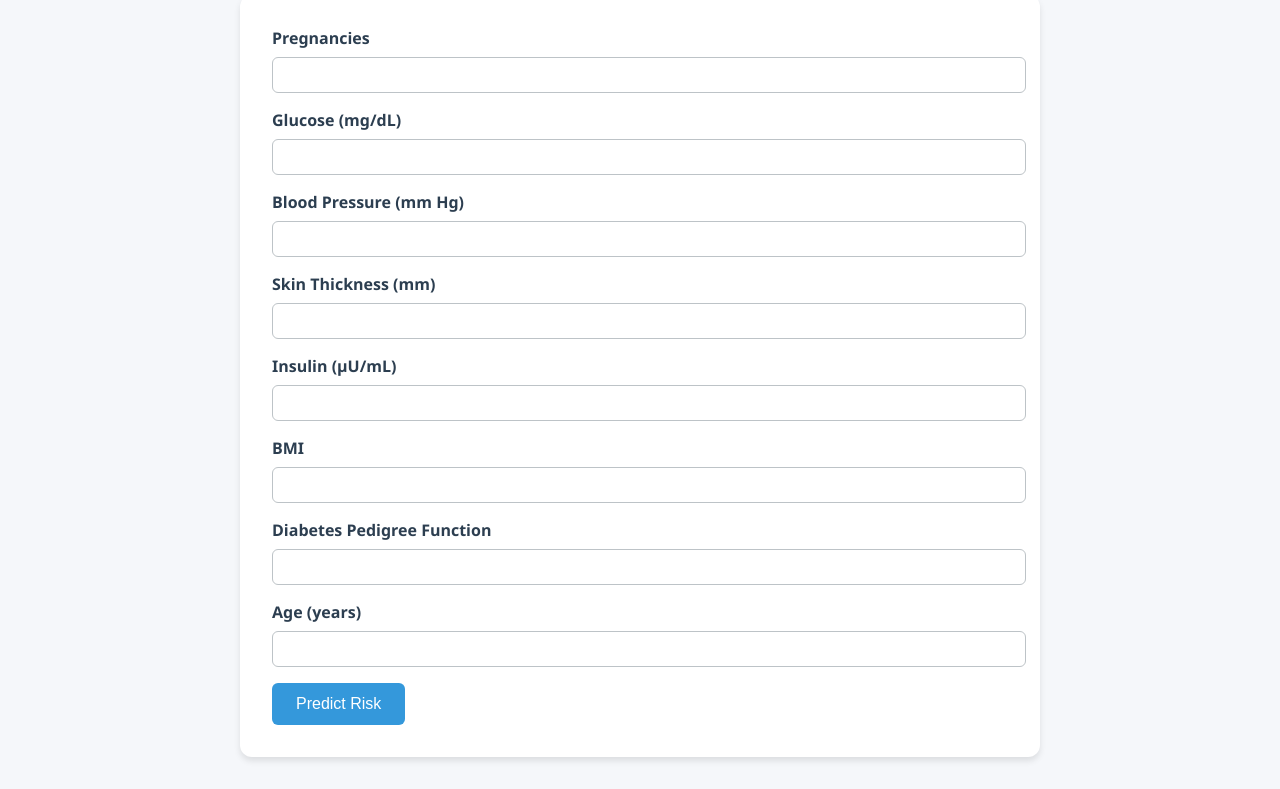
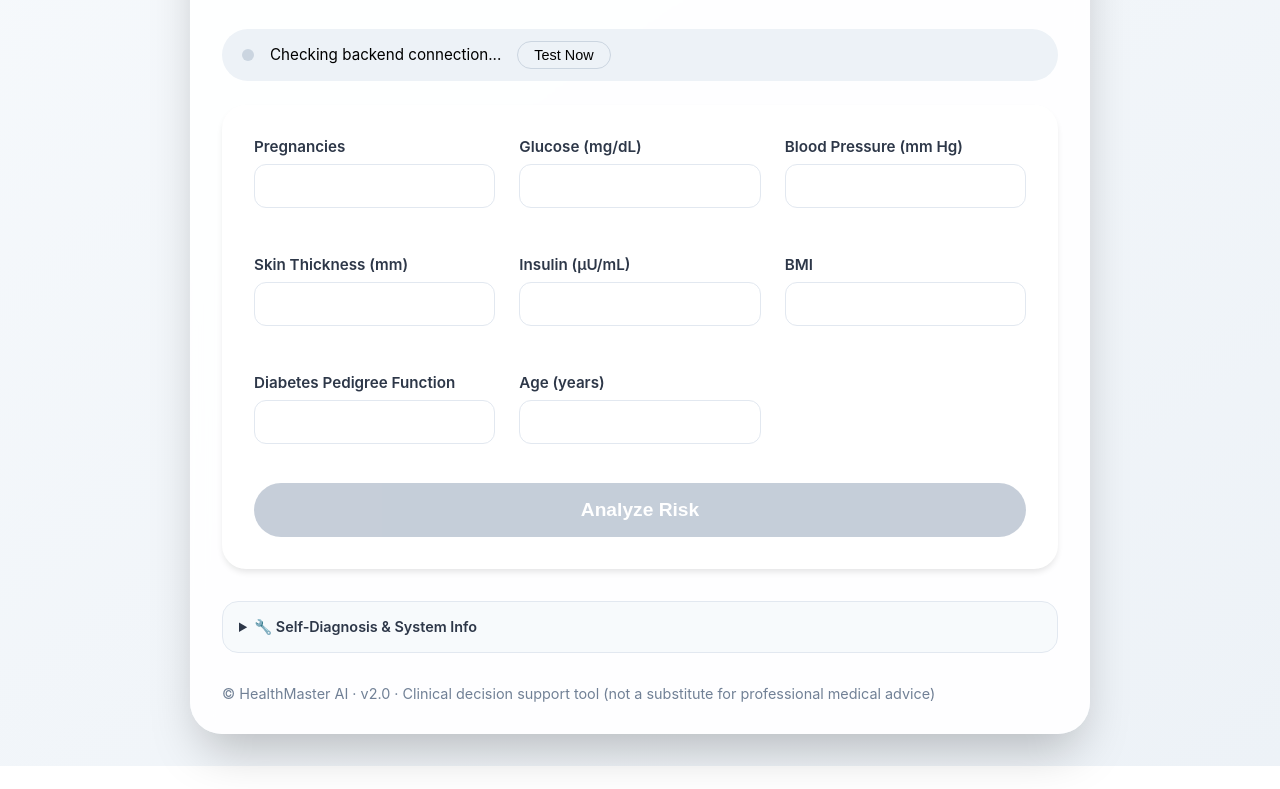
Before and after one commit to CodeWander-666/healthmasterAI, a plain HTML site: page frontend/index.html in a window 1280 px wide. Shown: the part 139-928 px from the top of the page. After the commit the page ends 905 px from the top, so only its background shows below. Drawn offline with nearby package versions, Linux system fonts and the light colour scheme.

Commit message:
Update index.html

```diff
--- a/frontend/index.html
+++ b/frontend/index.html
@@ -3,133 +3,295 @@
 <head>
     <meta charset="UTF-8">
     <meta name="viewport" content="width=device-width, initial-scale=1.0">
-    <title>Diabetes Risk Predictor | HealthMaster AI</title>
+    <title>HealthMaster AI · Diabetes Risk Predictor</title>
     <style>
+        * {
+            box-sizing: border-box;
+            margin: 0;
+            padding: 0;
+        }
         body {
-            font-family: 'Segoe UI', Tahoma, Geneva, Verdana, sans-serif;
-            max-width: 800px;
-            margin: 2rem auto;
-            padding: 0 1rem;
-            background: #f5f7fa;
-            color: #2c3e50;
+            font-family: 'Inter', -apple-system, BlinkMacSystemFont, 'Segoe UI', Roboto, sans-serif;
+            background: linear-gradient(145deg, #f6f9fc 0%, #edf2f7 100%);
+            min-height: 100vh;
+            display: flex;
+            flex-direction: column;
+            align-items: center;
+            padding: 2rem 1rem;
+        }
+        .container {
+            max-width: 900px;
+            width: 100%;
+            background: rgba(255,255,255,0.9);
+            backdrop-filter: blur(12px);
+            border-radius: 2rem;
+            box-shadow: 0 25px 50px -12px rgba(0,0,0,0.25);
+            padding: 2rem;
         }
         h1 {
-            text-align: center;
-            color: #2c3e50;
+            font-size: 2.2rem;
+            font-weight: 600;
+            background: linear-gradient(135deg, #1e3c72, #2a5298);
+            -webkit-background-clip: text;
+            -webkit-text-fill-color: transparent;
+            margin-bottom: 0.5rem;
+        }
+        .subtitle {
+            color: #4a5568;
+            font-size: 1.1rem;
+            margin-bottom: 2rem;
+            border-left: 4px solid #4299e1;
+            padding-left: 1rem;
+        }
+        .status-bar {
+            display: flex;
+            gap: 1rem;
+            align-items: center;
+            margin-bottom: 1.5rem;
+            background: #edf2f7;
+            padding: 0.75rem 1.25rem;
+            border-radius: 100px;
+            font-size: 0.95rem;
+        }
+        .status-led {
+            width: 12px;
+            height: 12px;
+            border-radius: 50%;
+            background: #cbd5e0;
+            transition: background 0.3s;
+        }
+        .status-led.online {
+            background: #48bb78;
+            box-shadow: 0 0 12px #48bb78;
+        }
+        .status-led.offline {
+            background: #f56565;
+            box-shadow: 0 0 12px #f56565;
+        }
+        .status-led.checking {
+            background: #ecc94b;
+            animation: pulse 1.5s infinite;
+        }
+        @keyframes pulse {
+            0% { opacity: 1; }
+            50% { opacity: 0.5; }
+            100% { opacity: 1; }
+        }
+        .check-connection-btn {
+            background: none;
+            border: 1px solid #cbd5e0;
+            padding: 0.3rem 1rem;
+            border-radius: 20px;
+            cursor: pointer;
+            font-size: 0.9rem;
+            transition: all 0.2s;
+        }
+        .check-connection-btn:hover {
+            background: #e2e8f0;
         }
         form {
             background: white;
+            border-radius: 1.5rem;
             padding: 2rem;
-            border-radius: 12px;
-            box-shadow: 0 4px 6px rgba(0,0,0,0.1);
+            box-shadow: 0 4px 6px -1px rgba(0,0,0,0.1);
+            margin-bottom: 2rem;
+        }
+        .form-grid {
+            display: grid;
+            grid-template-columns: repeat(auto-fit, minmax(240px, 1fr));
+            gap: 1.5rem;
         }
         .form-group {
-            margin-bottom: 1rem;
+            display: flex;
+            flex-direction: column;
         }
         label {
-            display: block;
+            font-weight: 600;
             margin-bottom: 0.5rem;
-            font-weight: 600;
+            color: #2d3748;
+            font-size: 0.95rem;
         }
         input {
-            width: 100%;
-            padding: 0.5rem;
-            border: 1px solid #bdc3c7;
-            border-radius: 6px;
+            padding: 0.75rem 1rem;
+            border: 1px solid #e2e8f0;
+            border-radius: 12px;
             font-size: 1rem;
+            transition: border 0.2s, box-shadow 0.2s;
         }
-        button {
-            background: #3498db;
+        input:focus {
+            outline: none;
+            border-color: #4299e1;
+            box-shadow: 0 0 0 3px rgba(66,153,225,0.2);
+        }
+        input.invalid {
+            border-color: #f56565;
+            background: #fff5f5;
+        }
+        .error-message {
+            color: #f56565;
+            font-size: 0.85rem;
+            margin-top: 0.25rem;
+            min-height: 1.2rem;
+        }
+        button[type="submit"] {
+            background: linear-gradient(135deg, #1e3c72, #2a5298);
             color: white;
             border: none;
-            padding: 0.75rem 1.5rem;
-            font-size: 1rem;
-            border-radius: 6px;
+            padding: 1rem 2rem;
+            font-size: 1.2rem;
+            font-weight: 600;
+            border-radius: 40px;
             cursor: pointer;
-            transition: background 0.3s;
+            transition: transform 0.1s, box-shadow 0.2s;
+            width: 100%;
+            margin-top: 1rem;
         }
-        button:hover {
-            background: #2980b9;
+        button[type="submit"]:hover:not(:disabled) {
+            transform: scale(1.02);
+            box-shadow: 0 10px 15px -3px rgba(0,0,0,0.2);
+        }
+        button[type="submit"]:disabled {
+            opacity: 0.6;
+            cursor: not-allowed;
+            background: #a0aec0;
         }
         #result {
-            margin-top: 2rem;
-            padding: 1rem;
             background: white;
-            border-radius: 8px;
-            box-shadow: 0 2px 4px rgba(0,0,0,0.1);
+            border-radius: 1.5rem;
+            padding: 2rem;
+            box-shadow: 0 10px 15px -3px rgba(0,0,0,0.1);
             display: none;
         }
-        #prediction {
-            font-size: 1.2rem;
-            font-weight: bold;
+        .risk-badge {
+            font-size: 1.8rem;
+            font-weight: 700;
             text-align: center;
-            padding: 1rem;
-            border-radius: 8px;
+            padding: 1.5rem;
+            border-radius: 1.5rem;
+            margin-bottom: 2rem;
         }
         .low-risk {
-            background: #d4edda;
-            color: #155724;
+            background: #c6f6d5;
+            color: #22543d;
         }
         .high-risk {
-            background: #f8d7da;
-            color: #721c24;
+            background: #fed7d7;
+            color: #742a2a;
         }
-        #importance-chart {
+        .chart-container {
             margin-top: 2rem;
             height: 300px;
         }
-        .error {
-            background: #f8d7da;
-            color: #721c24;
+        .error-box {
+            background: #fed7d7;
+            color: #742a2a;
             padding: 1rem;
-            border-radius: 8px;
+            border-radius: 1rem;
+            margin: 1rem 0;
+            font-family: monospace;
+            white-space: pre-wrap;
+        }
+        .diagnostic-panel {
+            background: #f7fafc;
+            border-radius: 1rem;
+            padding: 1rem;
+            margin-top: 2rem;
+            font-size: 0.9rem;
+            border: 1px solid #e2e8f0;
+        }
+        .diagnostic-panel summary {
+            cursor: pointer;
+            font-weight: 600;
+            color: #2d3748;
+        }
+        .diagnostic-panel pre {
+            background: #1a202c;
+            color: #cbd5e0;
+            padding: 1rem;
+            border-radius: 0.5rem;
+            overflow-x: auto;
             margin-top: 1rem;
         }
+        footer {
+            margin-top: 2rem;
+            color: #718096;
+            font-size: 0.9rem;
+        }
     </style>
+    <!-- Load Chart.js from CDN -->
+    <script src="https://cdn.jsdelivr.net/npm/chart.js@4.4.0/dist/chart.umd.min.js"></script>
 </head>
 <body>
-    <h1>🩺 Diabetes Risk Assessment</h1>
-    <p>Enter patient medical data to predict diabetes risk and see key contributing factors.</p>
+    <div class="container">
+        <h1>🩺 HealthMaster AI</h1>
+        <div class="subtitle">Diabetes Risk Predictor · Clinical Decision Support</div>
 
+        <!-- Connection status bar -->
+        <div class="status-bar">
+            <span class="status-led" id="status-led"></span>
+            <span id="status-text">Checking backend connection...</span>
+            <button class="check-connection-btn" id="check-connection">Test Now</button>
+        </div>
+
+        <!-- Patient form -->
         <form id="prediction-form">
+            <div class="form-grid">
                 <div class="form-group">
                     <label for="pregnancies">Pregnancies</label>
                     <input type="number" id="pregnancies" name="pregnancies" step="1" min="0" required>
+                    <div class="error-message" id="error-pregnancies"></div>
                 </div>
                 <div class="form-group">
                     <label for="glucose">Glucose (mg/dL)</label>
                     <input type="number" id="glucose" name="glucose" step="1" min="0" required>
+                    <div class="error-message" id="error-glucose"></div>
                 </div>
                 <div class="form-group">
                     <label for="bloodpressure">Blood Pressure (mm Hg)</label>
                     <input type="number" id="bloodpressure" name="bloodpressure" step="1" min="0" required>
+                    <div class="error-message" id="error-bloodpressure"></div>
                 </div>
                 <div class="form-group">
                     <label for="skinthickness">Skin Thickness (mm)</label>
                     <input type="number" id="skinthickness" name="skinthickness" step="1" min="0" required>
+                    <div class="error-message" id="error-skinthickness"></div>
                 </div>
                 <div class="form-group">
                     <label for="insulin">Insulin (μU/mL)</label>
                     <input type="number" id="insulin" name="insulin" step="1" min="0" required>
+                    <div class="error-message" id="error-insulin"></div>
                 </div>
                 <div class="form-group">
                     <label for="bmi">BMI</label>
                     <input type="number" id="bmi" name="bmi" step="0.1" min="0" required>
+                    <div class="error-message" id="error-bmi"></div>
                 </div>
                 <div class="form-group">
                     <label for="dpf">Diabetes Pedigree Function</label>
                     <input type="number" id="dpf" name="dpf" step="0.01" min="0" required>
+                    <div class="error-message" id="error-dpf"></div>
                 </div>
                 <div class="form-group">
                     <label for="age">Age (years)</label>
                     <input type="number" id="age" name="age" step="1" min="0" required>
+                    <div class="error-message" id="error-age"></div>
                 </div>
-        <button type="submit">Predict Risk</button>
+            </div>
+            <button type="submit" id="submit-btn" disabled>Analyze Risk</button>
         </form>
 
+        <!-- Results panel -->
         <div id="result"></div>
 
-    <script src="https://cdn.jsdelivr.net/npm/chart.js@4.4.0/dist/chart.umd.min.js"></script>
+        <!-- Diagnostic panel (collapsible) -->
+        <details class="diagnostic-panel">
+            <summary>🔧 Self‑Diagnosis & System Info</summary>
+            <pre id="diagnostic-output">Loading diagnostic info...</pre>
+        </details>
+
+        <footer>© HealthMaster AI · v2.0 · Clinical decision support tool (not a substitute for professional medical advice)</footer>
+    </div>
+
     <script src="script.js"></script>
 </body>
 </html>
```
Lines whose indentation alone changed are shown as unchanged.
